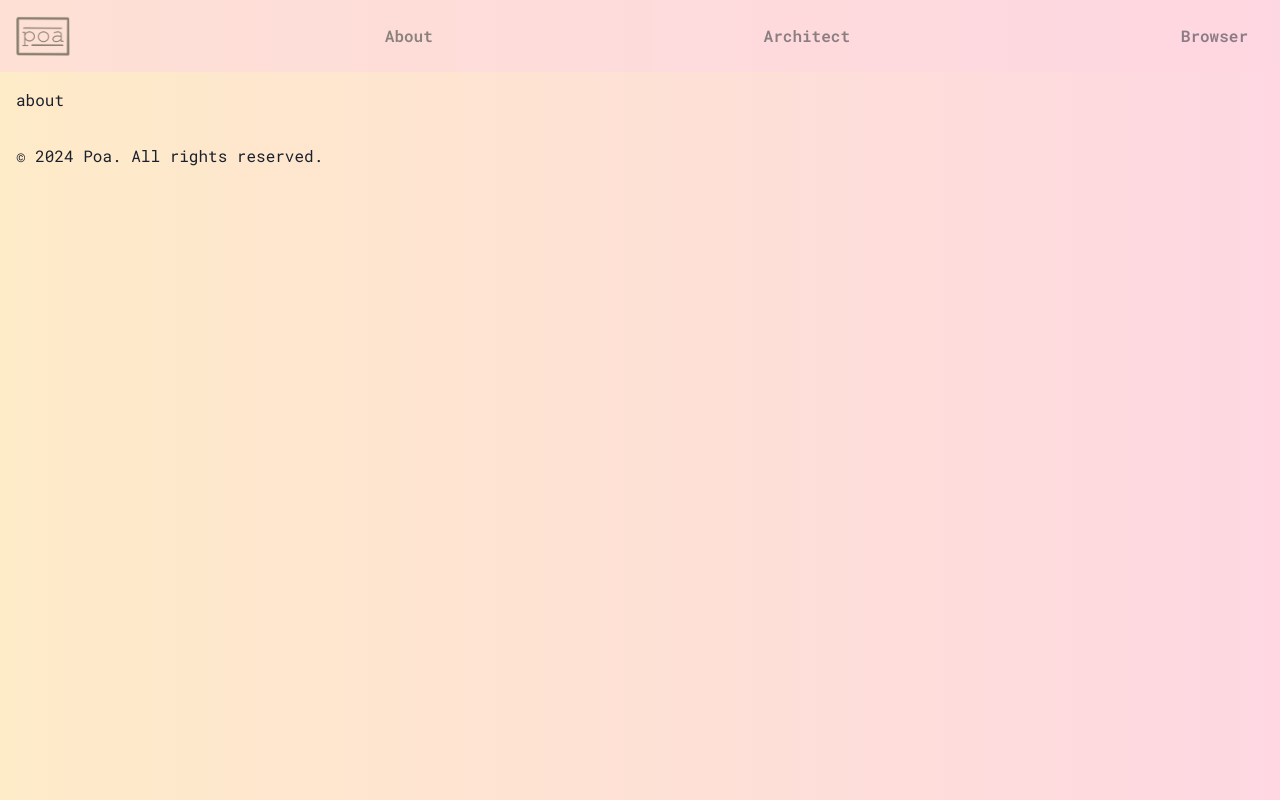
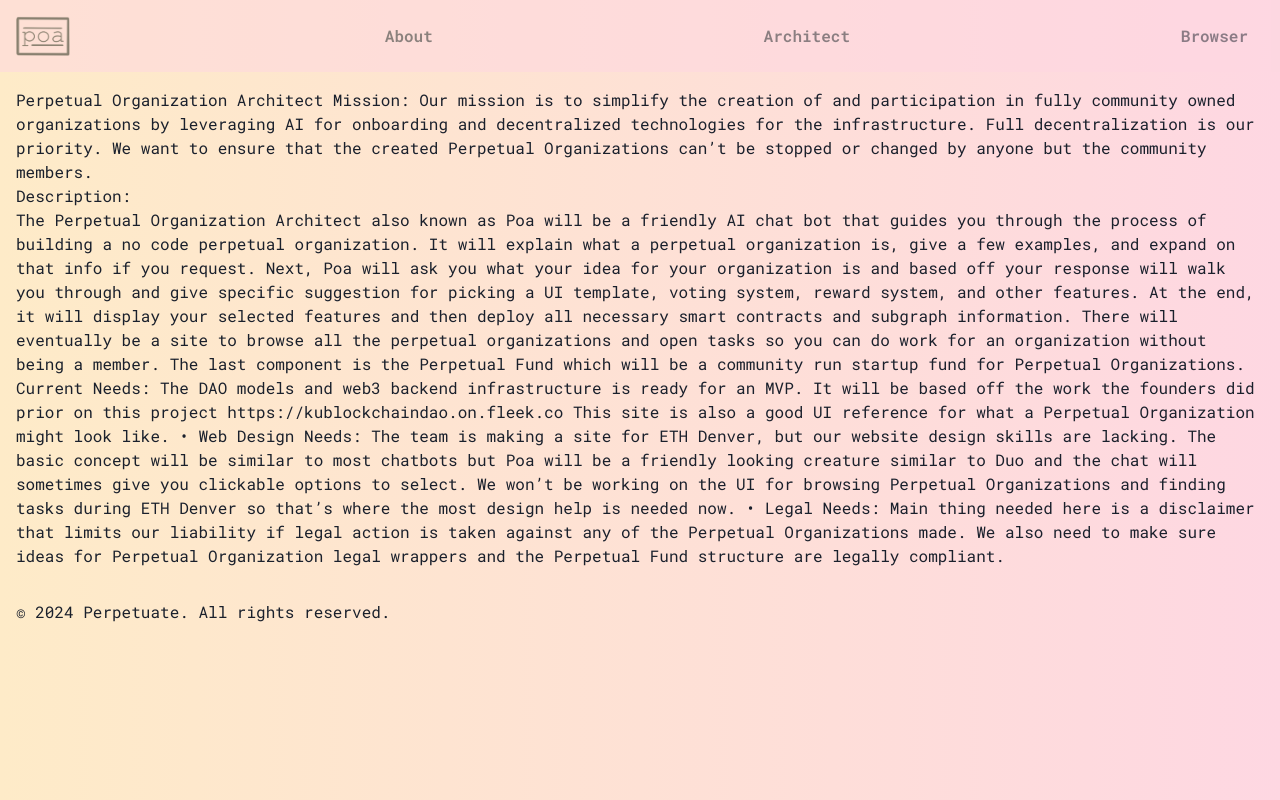
Before and after one commit to KU-Blockchain/KUBI-DAO-Poa, a Next.js app in the folder poa-app/: page /about in a window 1280 px wide. Built offline with nearby package versions, Linux system fonts and the light colour scheme.

Commit message:
added about

```diff
--- a/poa-app/src/components/Layout.jsx
+++ b/poa-app/src/components/Layout.jsx
@@ -6,12 +6,12 @@ import { Box } from "@chakra-ui/react";
 const Layout = ({ children }) => {
   return (
     <>
-     <Navigation />
+      <Navigation />
       <Box as="main" p={4}>
         {children}
       </Box>
       <Box as="footer" p={4}>
-        © {new Date().getFullYear()} Poa. All rights reserved.
+        © {new Date().getFullYear()} Perpetuate. All rights reserved.
       </Box>
     </>
   );
--- a/poa-app/src/pages/about/index.js
+++ b/poa-app/src/pages/about/index.js
@@ -1,11 +1,47 @@
 // src/pages/about/index.js
 import React from "react";
 import Layout from "../../components/Layout"; // If you have a Layout component
-
+import { Text, Box, Flex } from "@chakra-ui/react";
 const AboutPage = () => {
   return (
     <Layout>
-      <p>about</p>
+      <Text>
+        Perpetual Organization Architect Mission: Our mission is to simplify the
+        creation of and participation in fully community owned organizations by
+        leveraging AI for onboarding and decentralized technologies for the
+        infrastructure. Full decentralization is our priority. We want to ensure
+        that the created Perpetual Organizations can’t be stopped or changed by
+        anyone but the community members.
+        <Text>Description:</Text>
+        The Perpetual Organization Architect also known as Poa will be a
+        friendly AI chat bot that guides you through the process of building a
+        no code perpetual organization. It will explain what a perpetual
+        organization is, give a few examples, and expand on that info if you
+        request. Next, Poa will ask you what your idea for your organization is
+        and based off your response will walk you through and give specific
+        suggestion for picking a UI template, voting system, reward system, and
+        other features. At the end, it will display your selected features and
+        then deploy all necessary smart contracts and subgraph information.
+        There will eventually be a site to browse all the perpetual
+        organizations and open tasks so you can do work for an organization
+        without being a member. The last component is the Perpetual Fund which
+        will be a community run startup fund for Perpetual Organizations.
+        Current Needs: The DAO models and web3 backend infrastructure is ready
+        for an MVP. It will be based off the work the founders did prior on this
+        project https://kublockchaindao.on.fleek.co This site is also a good UI
+        reference for what a Perpetual Organization might look like. • Web
+        Design Needs: The team is making a site for ETH Denver, but our website
+        design skills are lacking. The basic concept will be similar to most
+        chatbots but Poa will be a friendly looking creature similar to Duo and
+        the chat will sometimes give you clickable options to select. We won’t
+        be working on the UI for browsing Perpetual Organizations and finding
+        tasks during ETH Denver so that’s where the most design help is needed
+        now. • Legal Needs: Main thing needed here is a disclaimer that limits
+        our liability if legal action is taken against any of the Perpetual
+        Organizations made. We also need to make sure ideas for Perpetual
+        Organization legal wrappers and the Perpetual Fund structure are legally
+        compliant.
+      </Text>
     </Layout>
   );
 };
```
